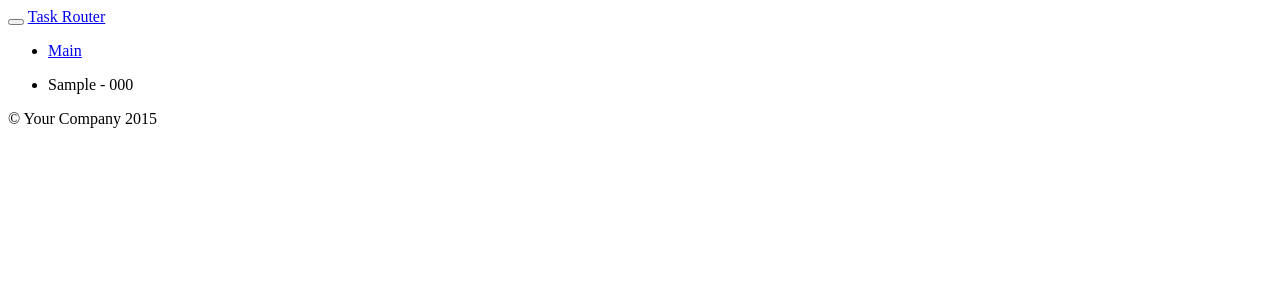
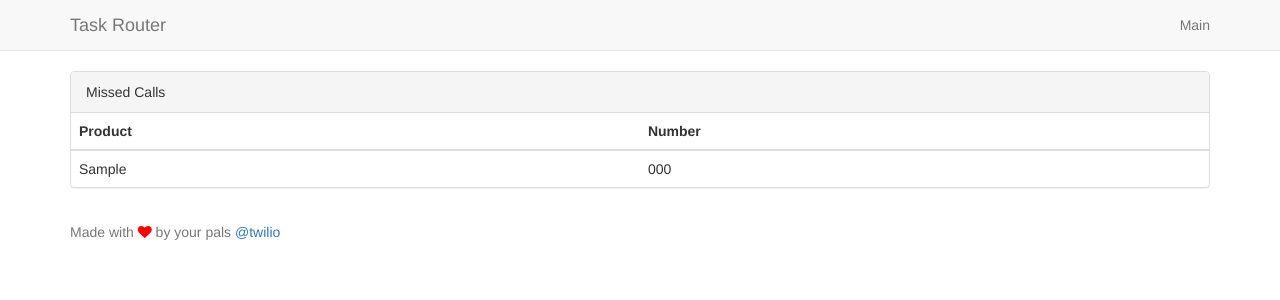
Before and after one commit to TwilioDevEd/task-router-django, a Django app: page / in a window 1280 px wide. Shown: the top 300 px of the page. Run offline with Django 3.2, Linux system fonts and the light colour scheme; tables that the repository leaves empty hold one stand-in row (values such as "Sample post"); parts of the project's set-up code (start-up, migrations or seed data) failed here and were passed over; some libraries are stand-ins or nearby versions.

Commit message:
Add tweaks to the base UI

```diff
--- /dev/null
+++ b/task_router/static/css/task-router.css
@@ -0,0 +1,8 @@
+.full-height-container{
+   height: 100%;
+   margin: 1em auto;
+}
+
+.fa.fa-heart{
+  color: red;
+}
--- a/templates/base.html
+++ b/templates/base.html
@@ -7,13 +7,15 @@
     <meta http-equiv="x-ua-compatible" content="ie=edge">
     <title>{% block title %}{% endblock title %} - Task Router</title>
     <meta name="viewport" content="width=device-width, initial-scale=1.0">
-
     <!-- HTML5 shim, for IE6-8 support of HTML5 elements -->
     <!--[if lt IE 9]>
       <script src="https://html5shim.googlecode.com/svn/trunk/html5.js"></script>
     <![endif]-->
 
     <!-- CSS -->
+    <link rel="stylesheet" href="//maxcdn.bootstrapcdn.com/bootstrap/3.3.6/css/bootstrap.min.css">
+    <link href="https://maxcdn.bootstrapcdn.com/font-awesome/4.4.0/css/font-awesome.min.css" rel="stylesheet" integrity="sha256-k2/8zcNbxVIh5mnQ52A0r3a6jAgMGxFJFE2707UxGCk= sha512-ZV9KawG2Legkwp3nAlxLIVFudTauWuBpC10uEafMHYL0Sarrz5A7G79kXh5+5+woxQ5HM559XX2UZjMJ36Wplg==" crossorigin="anonymous">
+    <link rel="stylesheet" type="text/css" href="{% static "css/task-router.css" %}"/>
 
     {% block page_css %}{% endblock %}
   </head>
@@ -39,15 +41,16 @@
       </div>
     </nav>
 
-    {% block content %}{% endblock content %}
+     {% block content %}{% endblock content %}
 
-    <div class="container">
-
-      <footer>
-        <p>&copy; Your Company 2015</p>
-      </footer>
-
-    </div> <!-- /container -->
+    <footer class="footer">
+        <div class="container">
+            <p class="text-muted">
+                Made with <i class="fa fa-heart"></i> by your pals
+                <a href="http://www.twilio.com">@twilio</a>
+            </p>
+        </div>
+    </footer>
 
     <!-- JavaScript -->
     <script src="//static.twilio.com/libs/twiliojs/1.2/twilio.min.js"></script>
--- a/templates/index.html
+++ b/templates/index.html
@@ -3,10 +3,27 @@
 {% block title %}Missed Calls{% endblock title %}
 
 {% block content %}
-
-<ul>
-{% for missed_call in missed_calls %}
-  <li>{{ missed_call.selected_product }} - {{ missed_call.phone_number }}</li>
-{% endfor %}
-</ul>
+<div class="container full-height-container">
+    <div class="panel panel-default">
+      <div class="panel-heading">Missed Calls</div
+      <!-- Table -->
+      <table class="table">
+        <thead>
+            <tr>
+                <th>Product</th>
+                <th>Number</th>
+            </tr>
+        </thead>
+        <tbody>
+          {% for missed_call in missed_calls %}
+            <tr>
+                <td>{{ missed_call.selected_product }}</td>
+                <td>{{ missed_call.phone_number }}</td>
+            </tr>
+          {% endfor %}
+        </tbody>
+      </table>
+    </div>
+ </div>
+</div>
 {% endblock %}
```
